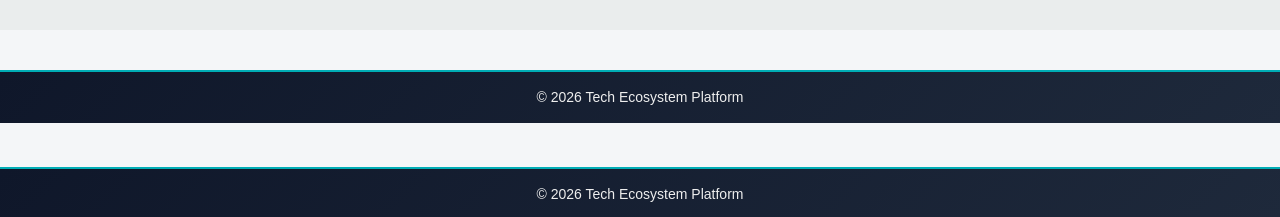
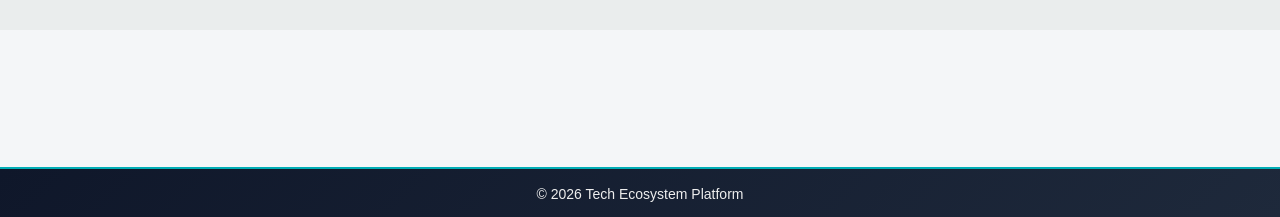
Before and after one commit to classicmanogna-creator/digital-tech-ecosystem, a React (Create React App) app: page / in a window 1280 px wide. Both pictures are taken after a click on the button "Register". Shown: the part 580-797 px from the top of the page. Built offline with nearby package versions, Linux system fonts and the light colour scheme.

Commit message:
updated home.jsx and about.jsx

```diff
--- a/src/pages/about.jsx
+++ b/src/pages/about.jsx
@@ -1,7 +1,6 @@
 import React from 'react'
 import { AppContext } from "../context/appContext";
 import "./about.css"
-import Footer from '../components/footer'
 const About = () => {
   return (
     <div className='about-page'>
@@ -17,8 +16,6 @@ const About = () => {
     </div>
     </div>
   );
-
-  <Footer />
 }
 
 export default About;
--- a/src/pages/home.jsx
+++ b/src/pages/home.jsx
@@ -1,5 +1,4 @@
 import "./home.css";
-import Footer from '../components/footer'
 import { useNavigate } from "react-router-dom";
 import { useEffect } from "react";
 
@@ -25,8 +24,6 @@ const Home = () => {
           }> Get Started </button>
 
     </div>
-
-    <Footer />
     </>
   );
 };
```
